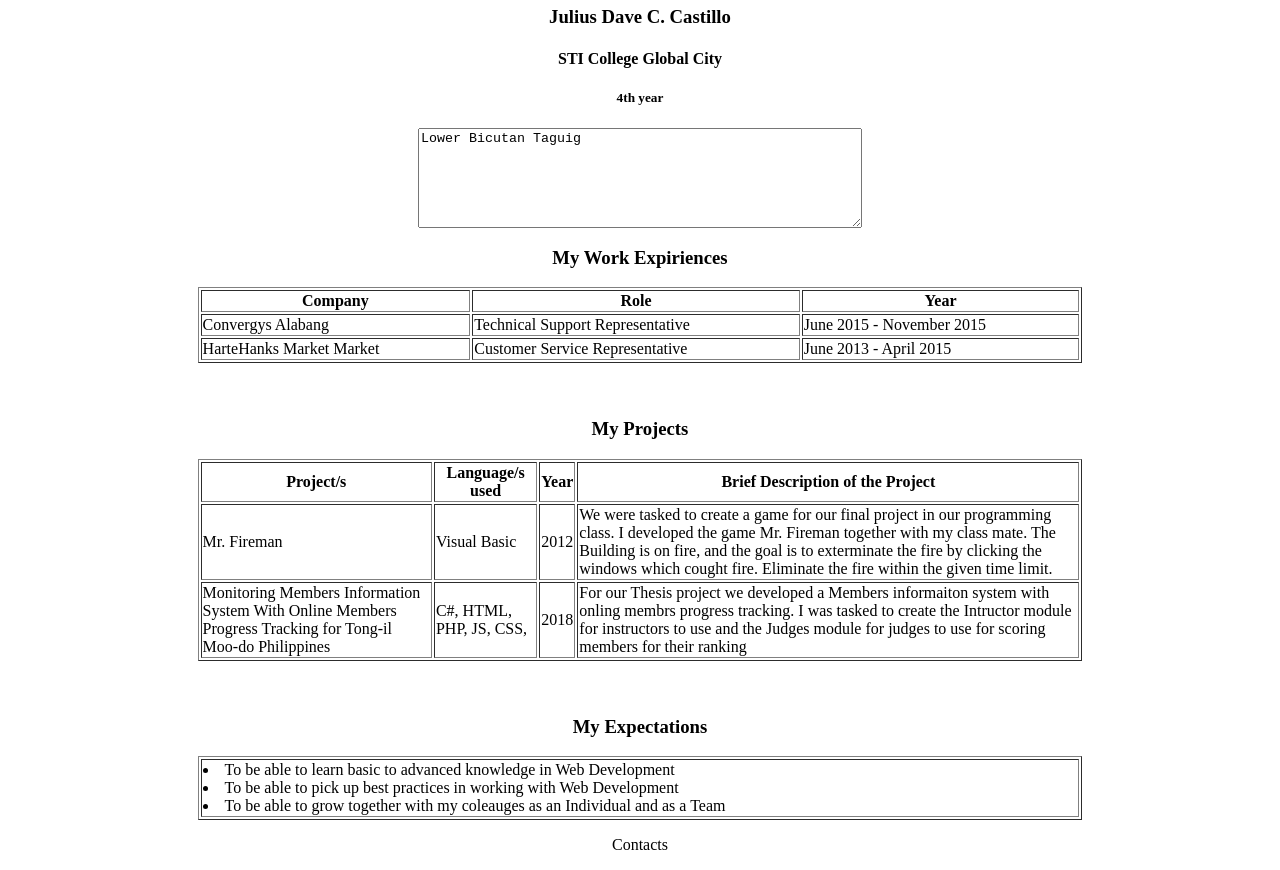
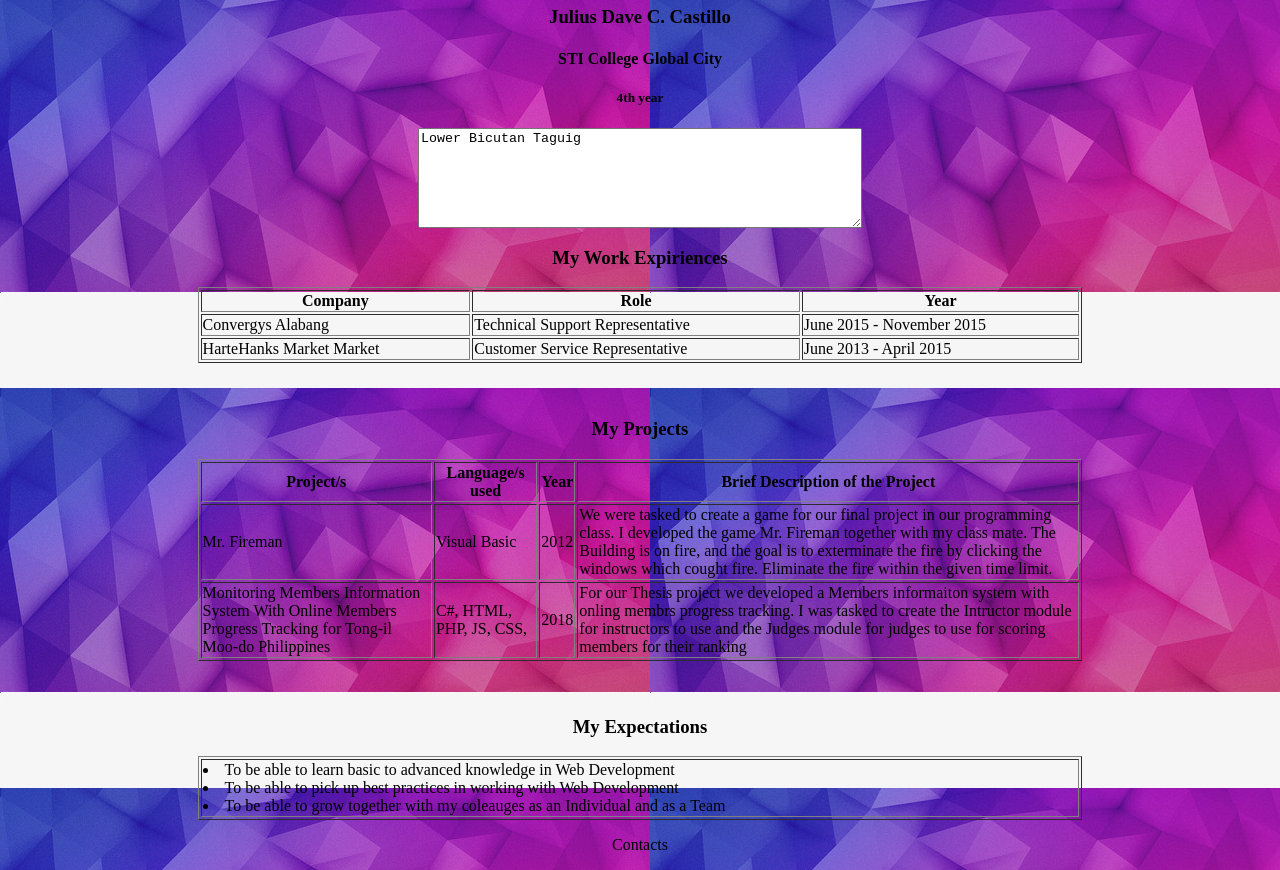
Before and after one commit to CastilloJuliusDave/Web-Portfolio, a plain HTML site: page index.html in a window 1280 px wide. Shown: the part 60-930 px from the top of the page. Drawn offline with Linux system fonts and the light colour scheme.

Commit message:
background

```diff
--- a/assets/css/style.css
+++ b/assets/css/style.css
@@ -1,4 +1,3 @@
 body {
-    background-image: "assets/images/gradientBG.jpg";
-    background-size: cover;
+    background-image: url("../images/gradientBG.jpg");
 }
```
